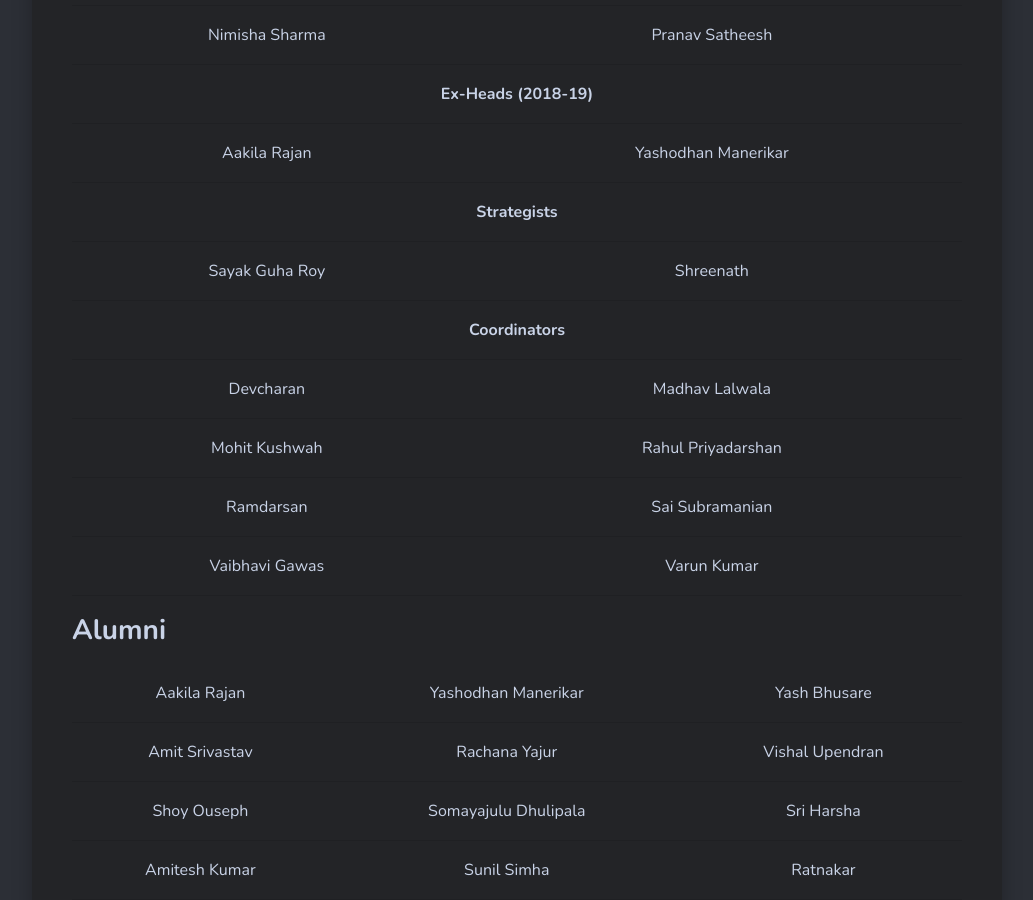
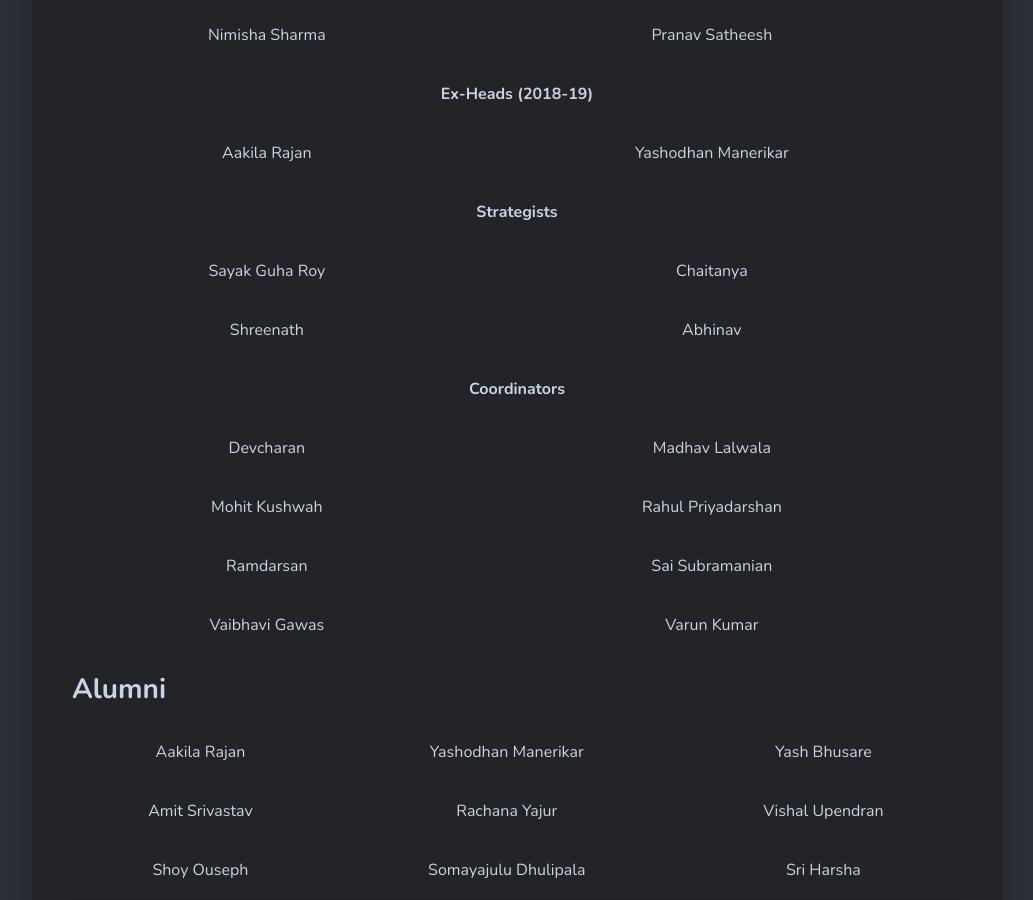
Before and after one commit to HorizonIITM/HorizonIITM.github.io, a Jekyll site: the page built from _pages/about.md, in a window 1280 px wide and 900 px high, scrolled down 2369 px. Shown: the whole window, without its empty margins (123-1156 px from the left). Built offline with Jekyll 4.4.1, drawn with Linux system fonts in a browser that asks for light colours; nearby versions of some CDN libraries.

Commit message:
strat update

```diff
--- a/_pages/about.md
+++ b/_pages/about.md
@@ -113,7 +113,11 @@ Horizon has diverse academic interests across various disciplines of scientific
     <tbody>
     <tr>
         <td>Sayak Guha Roy</td>
+        <td>Chaitanya</td>
+    </tr>
+    <tr>
         <td>Shreenath</td>
+        <td>Abhinav</td>
     </tr>
     </tbody>
     <thead>
```
